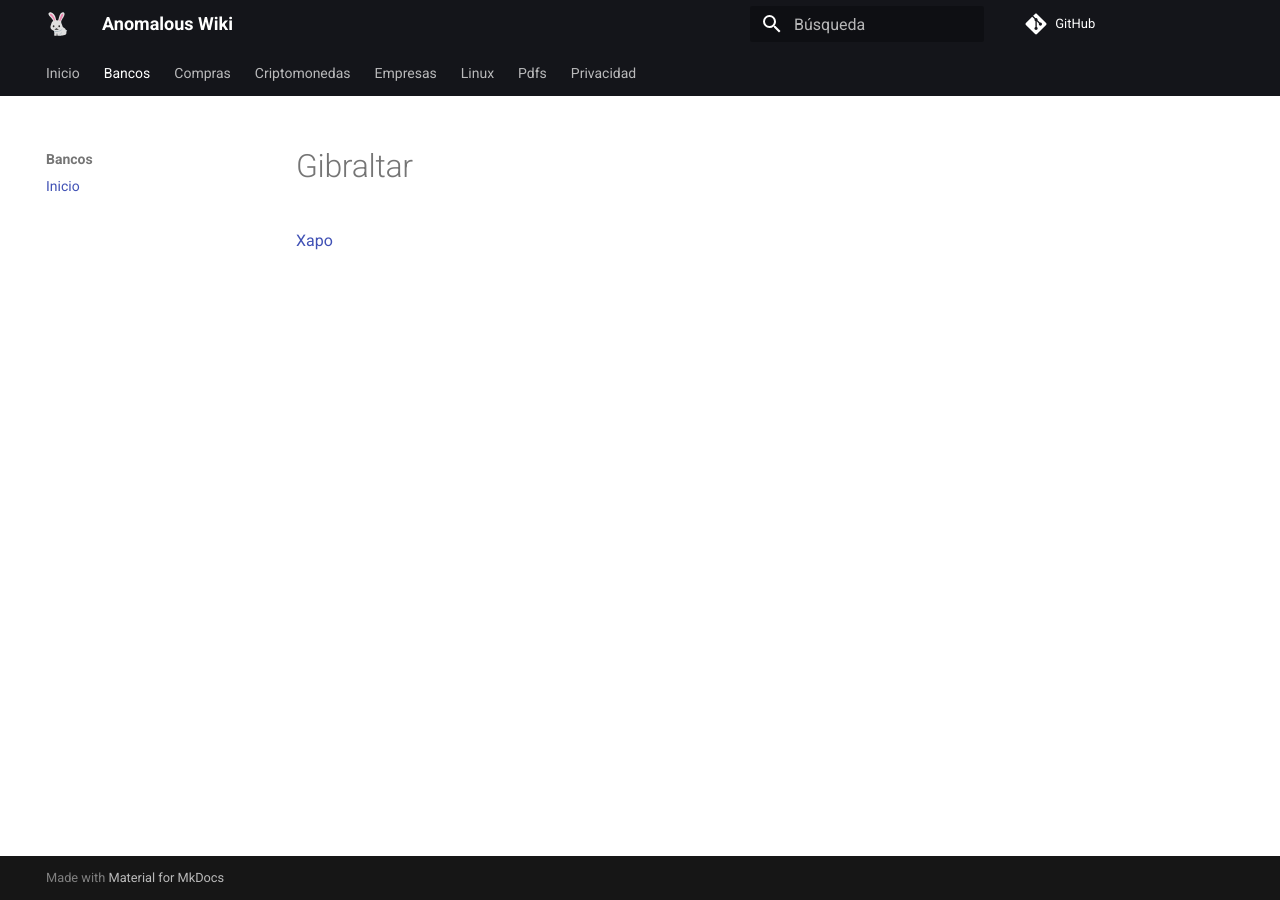
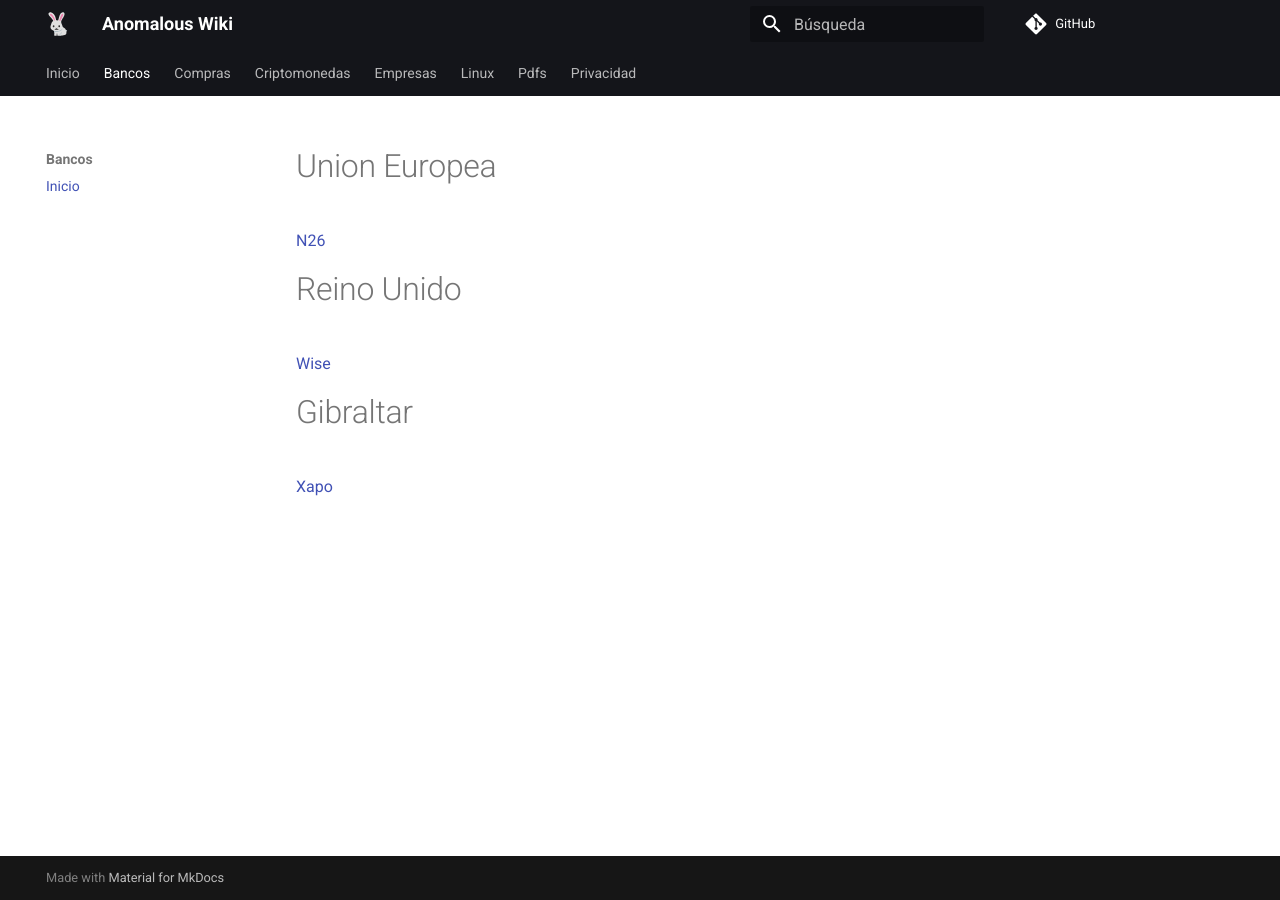
Before and after one commit to anomalouscode/wiki, an MkDocs documentation site: the page built from docs/bancos/index.md, in a window 1280 px wide. Built offline with MkDocs 1.6.1 and Material for MkDocs 9.7.7, drawn with Linux system fonts in a browser that asks for light colours; comment, search, counter and statistics services are not loaded.

Commit message:
Update index.md

```diff
--- a/docs/bancos/index.md
+++ b/docs/bancos/index.md
@@ -2,6 +2,14 @@
 title: Inicio
 ---
 
+# Union Europea
+
+[N26](https://n26.com/)
+
+# Reino Unido
+
+[Wise](https://wise.com/)
+
 # Gibraltar
 
 [Xapo](https://www.xapobank.com/)
```
